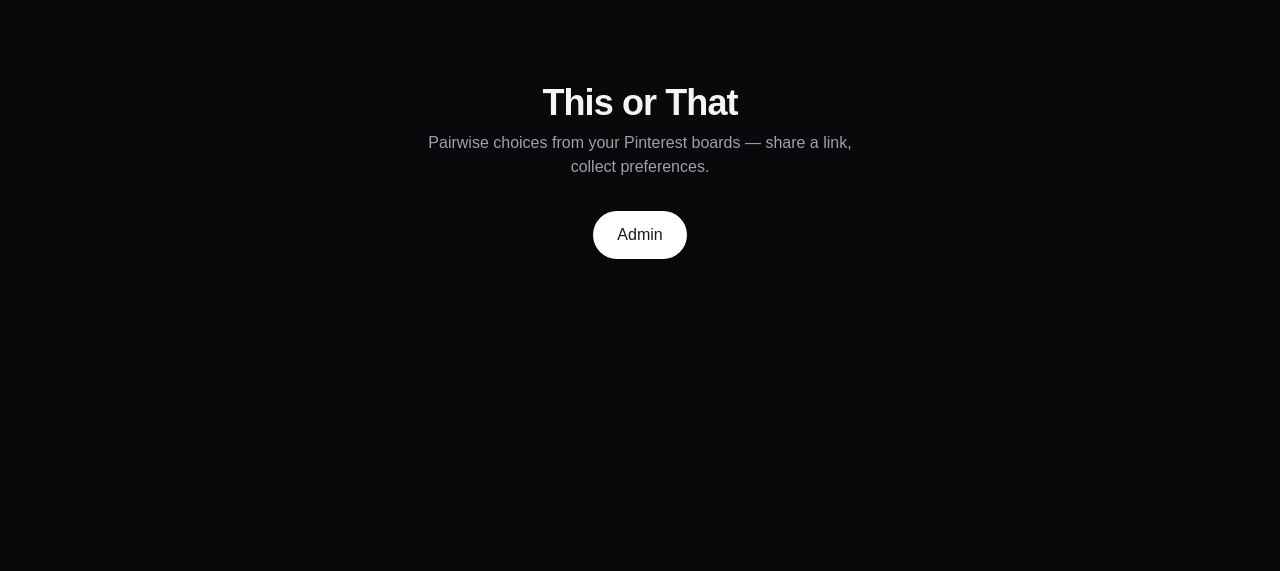
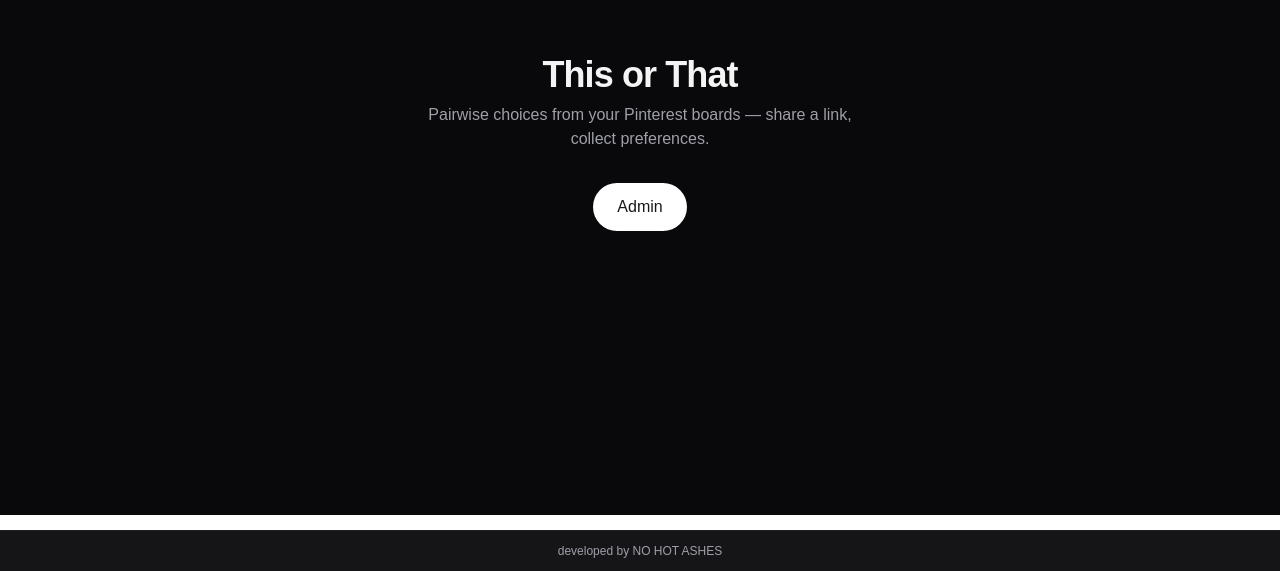
Before and after one commit to Petestam/tot, a Next.js app: page / in a window 1280 px wide. Shown: the part 229-800 px from the top of the page. Built offline with nearby package versions, Linux system fonts and the light colour scheme; no server answers.

Commit message:
Site footer: NO HOT ASHES credit; play/home layout for fixed footer

```diff
--- a/app/layout.tsx
+++ b/app/layout.tsx
@@ -28,7 +28,19 @@
       <body
         className={`${geistSans.variable} ${geistMono.variable} antialiased`}
       >
-        <Providers>{children}</Providers>
+        <Providers>
+          <div className="pb-12">{children}</div>
+          <footer className="fixed bottom-0 left-0 right-0 z-40 border-t border-white/5 bg-zinc-950/95 py-3 text-center text-xs text-zinc-500 backdrop-blur-sm">
+            <a
+              href="https://nohotashes.xyz"
+              target="_blank"
+              rel="noopener noreferrer"
+              className="text-zinc-400 transition-colors hover:text-zinc-200"
+            >
+              developed by NO HOT ASHES
+            </a>
+          </footer>
+        </Providers>
       </body>
     </html>
   );
--- a/app/p/[slug]/PlayClient.tsx
+++ b/app/p/[slug]/PlayClient.tsx
@@ -5,6 +5,9 @@
 import { useDrag } from '@use-gesture/react';
 
 type PinDto = { id: string; imageUrl: string | null; title: string };
+
+/** Reserve space for global site footer (fixed) */
+const mainMinH = 'min-h-[calc(100dvh-3.5rem)]';
 
 export function PlayClient({ slug }: { slug: string }) {
   const [publicId, setPublicId] = useState<string | null>(null);
@@ -104,7 +107,7 @@
 
   if (loading && !left) {
     return (
-      <div className="min-h-[100dvh] flex items-center justify-center bg-zinc-950 text-zinc-100">
+      <div className={`${mainMinH} flex items-center justify-center bg-zinc-950 text-zinc-100`}>
         <p className="text-lg">Loading…</p>
       </div>
     );
@@ -112,7 +115,7 @@
 
   if (error && !left) {
     return (
-      <div className="min-h-[100dvh] flex flex-col items-center justify-center gap-4 bg-zinc-950 text-zinc-100 px-6">
+      <div className={`${mainMinH} flex flex-col items-center justify-center gap-4 bg-zinc-950 text-zinc-100 px-6`}>
         <p className="text-center text-red-400">{error}</p>
         <button
           type="button"
@@ -127,7 +130,7 @@
 
   if (done) {
     return (
-      <div className="min-h-[100dvh] flex flex-col items-center justify-center gap-6 bg-gradient-to-b from-zinc-900 to-black text-white px-6">
+      <div className={`${mainMinH} flex flex-col items-center justify-center gap-6 bg-gradient-to-b from-zinc-900 to-black text-white px-6`}>
         <h1 className="text-3xl font-semibold tracking-tight">You&apos;re done</h1>
         <p className="text-zinc-400 text-center max-w-md">
           Thanks — your picks are recorded. Swipe or tap another round anytime.
@@ -146,7 +149,7 @@
   if (!left || !right) return null;
 
   return (
-    <div className="min-h-[100dvh] flex flex-col bg-black text-white">
+    <div className={`${mainMinH} flex flex-col bg-black text-white`}>
       <header className="shrink-0 px-4 py-3 flex justify-between items-center border-b border-white/10">
         <span className="text-sm text-zinc-400">This or That</span>
         <span className="text-sm text-zinc-500">Round {roundIndex + 1}</span>
--- a/app/page.tsx
+++ b/app/page.tsx
@@ -1,6 +1,6 @@
 export default function Home() {
   return (
-    <div className="min-h-[100dvh] flex flex-col items-center justify-center gap-8 bg-zinc-950 text-zinc-100 p-8">
+    <div className="flex min-h-[calc(100dvh-3.5rem)] flex-col items-center justify-center gap-8 bg-zinc-950 p-8 text-zinc-100">
       <div className="text-center space-y-2">
         <h1 className="text-4xl font-semibold tracking-tight">This or That</h1>
         <p className="text-zinc-400 max-w-md">
```
